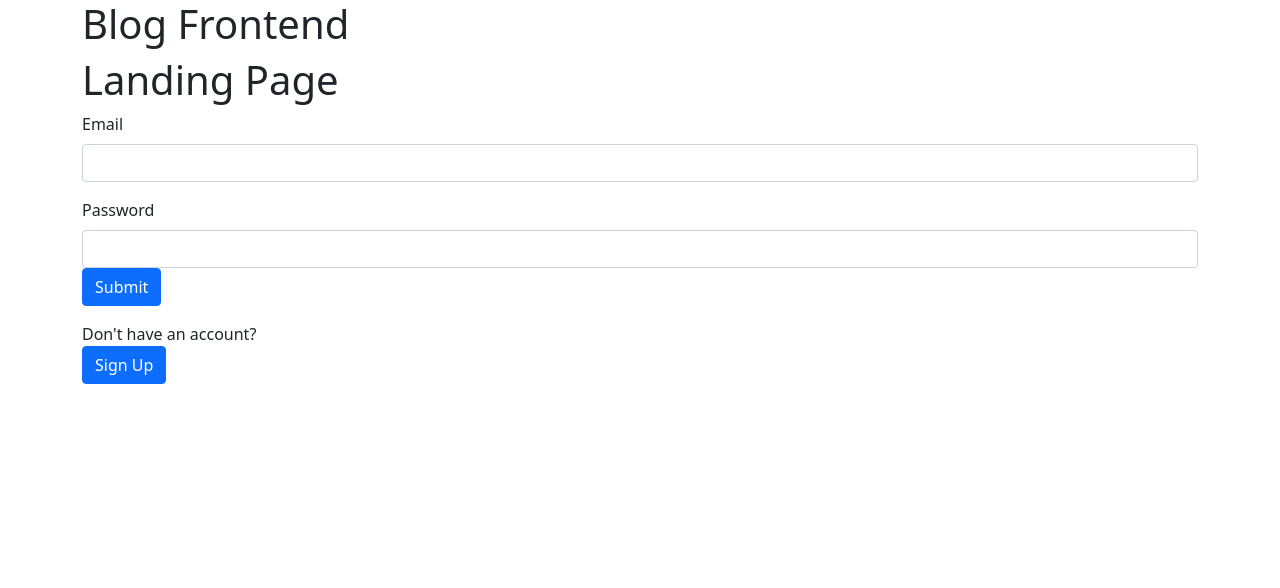
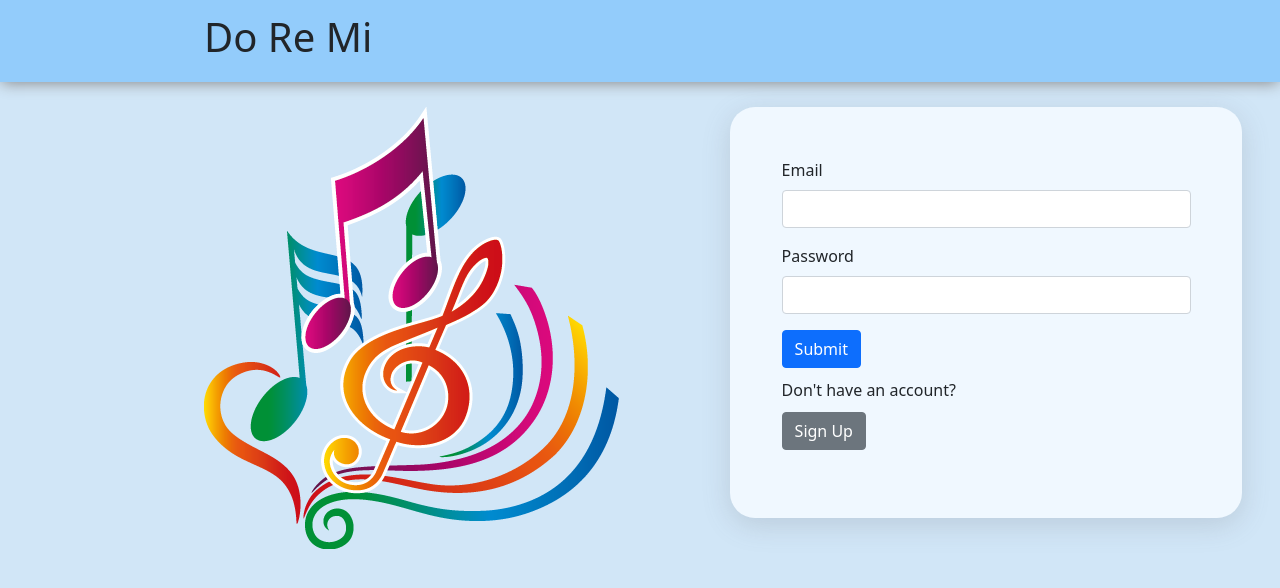
Before and after one commit to janettecampbell/blog-fullstack, a React (Create React App) app: page / in a window 1280 px wide. Shown: the top 588 px of the page. Built offline with nearby package versions, Linux system fonts and the light colour scheme.

Commit message:
feature: added forms and styling

```diff
--- a/package.json
+++ b/package.json
@@ -10,7 +10,7 @@
     "bootstrap": "^5.1.3",
     "react": "^18.2.0",
     "react-dom": "^18.2.0",
-    "react-router-dom": "^6.3.0",
+    "react-router-dom": "^5.3.3",
     "react-scripts": "5.0.1",
     "web-vitals": "^2.1.4"
   },
--- a/src/App.css
+++ b/src/App.css
@@ -1,38 +1,113 @@
-.App {
-  text-align: center;
+html {
+  background-color: rgb(209, 230, 247);
 }
 
-.App-logo {
-  height: 40vmin;
-  pointer-events: none;
+#root {
+  background-color: rgb(147, 204, 251);
+  margin: 0;
 }
 
-@media (prefers-reduced-motion: no-preference) {
-  .App-logo {
-    animation: App-logo-spin infinite 20s linear;
+.nav-bar {
+  float: right;
+  margin-right: 3vw;
+}
+
+.container,
+.container-fluid,
+.container-lg,
+.container-md,
+.container-sm,
+.container-xl,
+.container-xxl {
+  box-shadow: 0 3px 14px -2px #888;
+}
+
+nav {
+  padding: 0 0 1vw 15vw;
+  float: left;
+  font-weight: 500;
+}
+
+.nav-user {
+  padding: 0 0 1vw 15vw;
+  float: right;
+}
+
+.site-name {
+  padding: 1vw 0 1vw 15vw;
+}
+
+.page-header {
+  padding: 0 0 2vw 15vw;
+}
+
+.landing-page {
+  margin: 0 auto;
+}
+
+.landing-image {
+  float: left;
+  margin: 2vw 0 0 15vw;
+}
+
+.reg-login {
+  margin-top: 10px;
+}
+
+.reg-login span {
+  margin-top: 10px;
+}
+
+.landing-form {
+  width: 40vw;
+  float: right;
+  box-shadow: rgba(100, 100, 111, 0.2) 0px 7px 29px 0px;
+  border-radius: 25px;
+  margin: 2vw 2vw 0 0;
+  padding: 4vw;
+  background-color: aliceblue;
+}
+
+.form-check-label {
+  margin-left: 10px;
+}
+
+.blog-form {
+  width: 40vw;
+  float: left;
+  box-shadow: rgba(100, 100, 111, 0.2) 0px 7px 29px 0px;
+  border-radius: 25px;
+  margin: 2vw 2vw 0 0;
+  padding: 2vw;
+  background-color: aliceblue;
+}
+
+@media only screen and (min-width: 501px) and (max-width: 991px) {
+  .landing-page {
+    margin: 0 auto;
+    position: relative;
+  }
+
+  .landing-image {
+    position: relative;
+    left: 25%;
+    margin: 0;
+  }
+
+  .landing-form {
+    margin-top: 2vh;
+    float: left;
+    width: 93vw;
   }
 }
 
-.App-header {
-  background-color: #282c34;
-  min-height: 100vh;
-  display: flex;
-  flex-direction: column;
-  align-items: center;
-  justify-content: center;
-  font-size: calc(10px + 2vmin);
-  color: white;
-}
-
-.App-link {
-  color: #61dafb;
-}
-
-@keyframes App-logo-spin {
-  from {
-    transform: rotate(0deg);
+@media only screen and (max-width: 500px) {
+  .music-notes {
+    width: 81vw;
   }
-  to {
-    transform: rotate(360deg);
+  .landing-form {
+    margin-top: 2vh;
+    float: left;
+    width: 92vw;
   }
 }
--- a/src/App.js
+++ b/src/App.js
@@ -1,14 +1,17 @@
 import "./App.css";
 import { useState } from "react";
 import { Route, Switch } from "react-router-dom";
+import HeaderBar from "./layout/HeaderBar";
 import Landing from "./pages/Landing";
+import Home from "./pages/Home";
+import About from "./pages/About";
 
 function App() {
   const [user, setUser] = useState(null);
 
   return (
-    <div className="container">
-      <h1>Blog Frontend</h1>
+    <div className="container-fluid">
+      <HeaderBar />
 
       <Switch>
         <Route
@@ -18,6 +21,16 @@ function App() {
             <Landing {...routerProps} setUser={setUser} />
           )}
         />
+
+        <Route
+          path="/home"
+          render={(routerProps) => <Home {...routerProps} user={user} />}
+        />
+
+        <Route
+          path="/about"
+          render={(routerProps) => <About {...routerProps} user={user} />}
+        />
       </Switch>
     </div>
   );
--- /dev/null
+++ b/src/forms/CreateBlogForm.js
@@ -0,0 +1,83 @@
+import { useState } from "react";
+import axios from "axios";
+
+const CreateBlogForm = (props) => {
+  const [formData, setFormData] = useState({
+    blog_title: "",
+    blog_content: "",
+    private: true,
+  });
+
+  const handleChange = (e) => {
+    setFormData({ ...formData, [e.target.id]: e.target.value });
+  };
+
+  const handleSubmit = (e) => {
+    e.preventDefault();
+    axios
+      .post("http://localhost:5000/blogs", formData, {
+        headers: {
+          "x-auth-token": localStorage.getItem("userToken"),
+        },
+      })
+      .then((res) => props.setBlogs([...props.blogs, res.data]));
+  };
+
+  return (
+    <div className="blog-form">
+      <form onSubmit={handleSubmit}>
+        <div className="mb-3">
+          <label className="form-label" htmlFor="blog-title">
+            Title
+          </label>
+          <input
+            className="form-control"
+            type="text"
+            id="blog-title"
+            name="blog-title"
+            value={formData.blog_title}
+            onChange={handleChange}
+          />
+        </div>
+
+        <div className="mb-3">
+          <label className="form-label" htmlFor="blog-content">
+            Post
+          </label>
+          <textarea
+            className="form-control"
+            id="blog-content"
+            name="blog-content"
+            value={formData.blog_content}
+            onChange={handleChange}
+            rows="3"
+          ></textarea>
+          {/* <input
+            className="form-control"
+            type="text"
+            id="blog-content"
+            name="blog-content"
+            value={formData.blog_content}
+            onChange={handleChange}
+          /> */}
+        </div>
+
+        <div className="mb-3">
+          <input
+            className="form-check-input"
+            type="checkbox"
+            value={formData.private}
+            onChange={handleChange}
+          />
+          <label className="form-check-label" htmlFor="private">
+            Private
+          </label>
+        </div>
+
+        <input type="submit" className="btn btn-primary" value="Post" />
+      </form>
+    </div>
+  );
+};
+
+export default CreateBlogForm;
--- a/src/forms/LoginForm.js
+++ b/src/forms/LoginForm.js
@@ -60,9 +60,8 @@ const LoginForm = (props) => {
             value={formData.password}
             onChange={handleChange}
           />
-
-          <input className="btn btn-primary" type="submit" />
         </div>
+        <input className="btn btn-primary" type="submit" />
       </form>
     </div>
   );
--- a/src/forms/RegisterForm.js
+++ b/src/forms/RegisterForm.js
@@ -52,9 +52,11 @@ const RegisterForm = (props) => {
         </div>
 
         <div className="mb-3">
-          <label htmlFor="email">Email</label>
+          <label className="form-label" htmlFor="email">
+            Email
+          </label>
           <input
-            className="form-label"
+            className="form-control"
             type="text"
             id="email"
             name="email"
--- /dev/null
+++ b/src/layout/HeaderBar.js
@@ -0,0 +1,9 @@
+const HeaderBar = () => {
+  return (
+    <div className="site-name">
+      <h1>Do Re Mi</h1>
+    </div>
+  );
+};
+
+export default HeaderBar;
--- a/src/layout/NavBar.js
+++ b/src/layout/NavBar.js
@@ -0,0 +1,29 @@
+import { NavLink } from "react-router-dom";
+
+const NavBar = (props) => {
+  return (
+    <div className="nav-bar">
+      <nav>
+        <ul className="nav">
+          <li className="nav-item">
+            <NavLink className="nav-link" to="/home">
+              {" "}
+              Home
+            </NavLink>
+          </li>
+          <li className="nav-item">
+            <NavLink className="nav-link" to="/about">
+              {" "}
+              About
+            </NavLink>
+          </li>
+        </ul>
+      </nav>
+      <h5 className="nav-user">
+        Hello, {props.user && <span>{props.user.username}</span>}
+      </h5>
+    </div>
+  );
+};
+
+export default NavBar;
--- a/src/pages/About.js
+++ b/src/pages/About.js
@@ -0,0 +1,12 @@
+import NavBar from "../layout/NavBar";
+
+const About = () => {
+  return (
+    <div>
+      <NavBar />
+      <h1 className="page-header">About Us</h1>
+    </div>
+  );
+};
+
+export default About;
--- a/src/pages/Home.js
+++ b/src/pages/Home.js
@@ -0,0 +1,66 @@
+import NavBar from "../layout/NavBar";
+import { useEffect, useState } from "react";
+import axios from "axios";
+import CreateBlogForm from "../forms/CreateBlogForm";
+
+const Home = (props) => {
+  const [blogs, setBlogs] = useState(null);
+  const [showForm, setShowForm] = useState(false);
+
+  useEffect(() => {
+    axios
+      .get("http://localhost:5000/blogs", {
+        headers: {
+          "x-auth-token": localStorage.getItem("userToken"),
+        },
+      })
+      .then((res) => setBlogs(res.data))
+      .catch((err) => console.error(err));
+  }, []);
+
+  const viewForm = () => {
+    if (showForm) {
+      setShowForm(false);
+    } else {
+      setShowForm(true);
+    }
+  };
+
+  const handleDelete = (blog) => {
+    axios
+      .delete(`http://localhost:5000/blogs/${blog._id}`, {
+        headers: {
+          "x-auth-token": localStorage.getItem("userToken"),
+        },
+      })
+      .then((res) => {
+        setBlogs([...blogs.filter((b) => b._id !== blog._id)]);
+      })
+      .catch((err) => console.error(err));
+  };
+
+  return (
+    <div>
+      <NavBar user={props.user} />
+
+      {showForm === true ? (
+        <button className="btn btn-danger" onClick={viewForm}>
+          Close
+        </button>
+      ) : (
+        <button className="btn btn-primary" onClick={viewForm}>
+          Post Blog
+        </button>
+      )}
+
+      {showForm === true ? (
+        <CreateBlogForm setBlogs={setBlogs} blogs={blogs} />
+      ) : null}
+      {/*  */}
+      {/* <button onClick={setShowForm(true)}>Add Blog Post</button> */}
+      {/* {showForm === true ? viewForm : null} */}
+    </div>
+  );
+};
+
+export default Home;
--- a/src/pages/Landing.js
+++ b/src/pages/Landing.js
@@ -1,4 +1,5 @@
 import LoginForm from "../forms/LoginForm";
+import notes from "../img/music-notes.png";
 import RegisterForm from "../forms/RegisterForm";
 import { useState } from "react";
 
@@ -8,21 +9,33 @@ const Landing = (props) => {
   const { setUser } = props;
 
   const handleClick = () => {
-    setHasAccount(false);
+    if (hasAccount) {
+      setHasAccount(false);
+    } else {
+      setHasAccount(true);
+    }
   };
 
   return (
-    <div>
-      <h1>Landing Page</h1>
+    <div className="landing-page">
+      {/* <h1 className="page-header">Landing Page</h1> */}
+      <div className="landing-image">
+        <img
+          className="music-notes"
+          src={notes}
+          alt="multicolored music notes"
+        />
+      </div>
+
       {/* renders login first */}
       {hasAccount === true ? (
-        <div>
+        <div className="landing-form">
           <LoginForm setUser={setUser} />
-          <p>
+          <p className="reg-login">
             Don't have an account? <br />{" "}
             <span
               type="button"
-              className="btn btn-primary"
+              className="btn btn-secondary"
               onClick={handleClick}
             >
               Sign Up
@@ -30,8 +43,19 @@ const Landing = (props) => {
           </p>
         </div>
       ) : (
-        <div>
+        <div className="landing-form">
           <RegisterForm setUser={setUser} />
+          <p className="reg-login">
+            {" "}
+            Have an account? <br />{" "}
+            <span
+              type="button"
+              className="btn btn-secondary"
+              onClick={handleClick}
+            >
+              Login
+            </span>
+          </p>
         </div>
       )}
     </div>
```
Also changed, not shown: src/img/music-notes.png (added), 1 other file (tests, documents, lock files or other folders).
